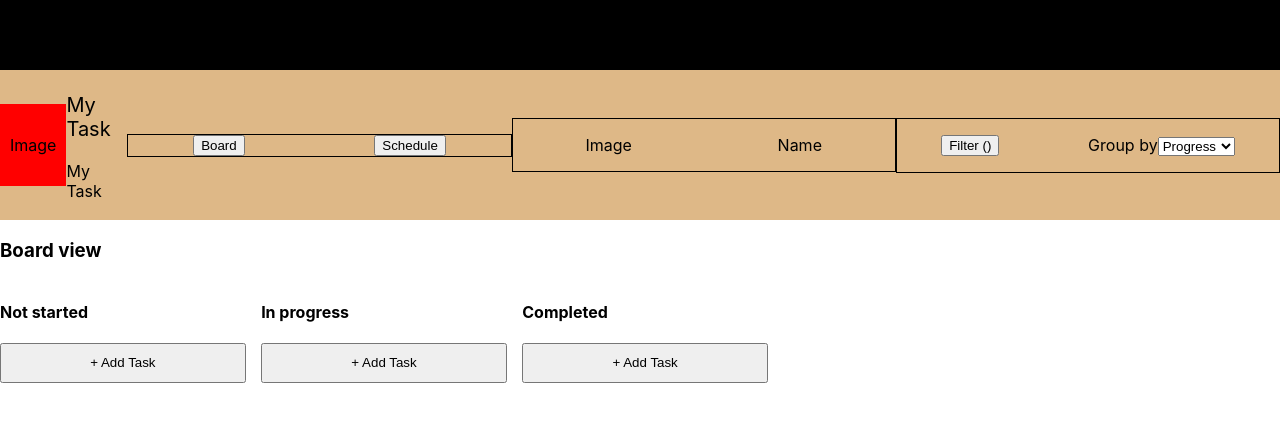
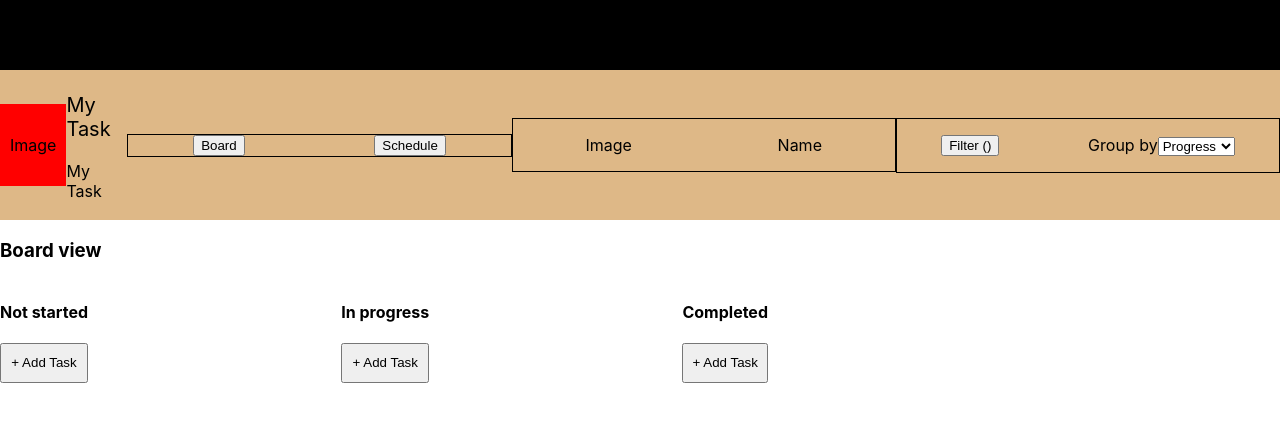
Before and after one commit to rajkumardas2701/planner-app, a React (Create React App) app: page / in a window 1280 px wide. Shown: the top 422 px of the page. Built offline with nearby package versions, Linux system fonts and the light colour scheme.

Commit message:
update view for No due section

```diff
--- a/src/components/BoardView.js
+++ b/src/components/BoardView.js
@@ -17,6 +17,7 @@
   //   setShowForm(!showForm);
   // };
   // setCurrentToDos(allTasks);
+  const classN = 'progress-view-container';
   return (
     <div>
       <h3>Board view</h3>
@@ -31,7 +32,11 @@
           {
             (groupBy === 'Progress')
               ? (
-                <ProgressView setParentTask={setParentTask} currentToDos={allTasks} />
+                <ProgressView
+                  setParentTask={setParentTask}
+                  currentToDos={allTasks}
+                  classN={classN}
+                />
               )
               : (
                 <DueDateView setParentTask={setParentTask} currentToDos={allTasks} />
--- a/src/components/Completed.js
+++ b/src/components/Completed.js
@@ -3,8 +3,13 @@
 import AddTask from './AddTask';
 import Task from './Task';
 
-const Completed = ({ setParentTask, completedTodos }) => {
+const Completed = ({ setParentTask, completedTodos, classN }) => {
   const [showForm, setShowForm] = useState(false);
+  const [showTask, setShowTask] = useState(false);
+  const handleExpansion = (e) => {
+    e.preventDefault();
+    setShowTask(!showTask);
+  };
   const handleClick = (e) => {
     e.preventDefault();
     setShowForm(!showForm);
@@ -12,13 +17,36 @@
   const status = 'Completed';
   return (
     <div>
-      <h4 className="progress-title">Completed</h4>
-      <button type="button" onClick={handleClick} className="progress-btns">+ Add Task</button>
+      <div className="progress-title-section">
+        <h4 className="progress-title">Completed</h4>
+        {
+          (classN === 'progress-view-container')
+            ? ('')
+            : (
+              <button
+                type="button"
+                onClick={handleExpansion}
+              >
+                {'>'}
+              </button>
+            )
+        }
+      </div>
+      {
+        (classN === 'progress-view-container')
+          ? (<button type="button" onClick={handleClick} className="progress-btns">+ Add Task</button>)
+          : ''
+      }
       { showForm
        && <AddTask setParentTask={setParentTask} setShowForm={setShowForm} status={status} /> }
       {
-      (completedTodos && completedTodos.length > 0)
+        (classN === 'progress-view-container')
+          ? (
+            (completedTodos && completedTodos.length > 0)
       && (completedTodos.map((todo) => <Task todo={todo} key={todo.id} />))
+          )
+          : (showTask && (completedTodos && completedTodos.length > 0)
+        && (completedTodos.map((todo) => <Task todo={todo} key={todo.id} />)))
       }
     </div>
   );
@@ -27,6 +55,7 @@
 Completed.propTypes = {
   setParentTask: PropTypes.func.isRequired,
   completedTodos: PropTypes.oneOfType([PropTypes.array, PropTypes.object]),
+  classN: PropTypes.string.isRequired,
 };
 
 Completed.defaultProps = {
--- a/src/components/InProgress.js
+++ b/src/components/InProgress.js
@@ -3,8 +3,13 @@
 import AddTask from './AddTask';
 import Task from './Task';
 
-const InProgress = ({ setParentTask, inProgressTodos }) => {
+const InProgress = ({ setParentTask, inProgressTodos, classN }) => {
   const [showForm, setShowForm] = useState(false);
+  const [showTask, setShowTask] = useState(false);
+  const handleExpansion = (e) => {
+    e.preventDefault();
+    setShowTask(!showTask);
+  };
   const handleClick = (e) => {
     e.preventDefault();
     setShowForm(!showForm);
@@ -12,13 +17,36 @@
   const status = 'In progress';
   return (
     <div>
-      <h4 className="progress-title">In progress</h4>
-      <button type="button" onClick={handleClick} className="progress-btns">+ Add Task</button>
+      <div className="progress-title-section">
+        <h4 className="progress-title">In progress</h4>
+        {
+          (classN === 'progress-view-container')
+            ? ('')
+            : (
+              <button
+                type="button"
+                onClick={handleExpansion}
+              >
+                {'>'}
+              </button>
+            )
+        }
+      </div>
+      {
+        (classN === 'progress-view-container')
+          ? (<button type="button" onClick={handleClick} className="progress-btns">+ Add Task</button>)
+          : ''
+      }
       { showForm
       && <AddTask setParentTask={setParentTask} setShowForm={setShowForm} status={status} /> }
       {
-        (inProgressTodos && inProgressTodos.length > 0)
+        (classN === 'progress-view-container')
+          ? (
+            (inProgressTodos && inProgressTodos.length > 0)
         && (inProgressTodos.map((todo) => <Task todo={todo} key={todo.id} />))
+          )
+          : (showTask && (inProgressTodos && inProgressTodos.length > 0)
+        && (inProgressTodos.map((todo) => <Task todo={todo} key={todo.id} />)))
       }
     </div>
   );
@@ -27,6 +55,7 @@
 InProgress.propTypes = {
   setParentTask: PropTypes.func.isRequired,
   inProgressTodos: PropTypes.oneOfType([PropTypes.array, PropTypes.object]),
+  classN: PropTypes.string.isRequired,
 };
 
 InProgress.defaultProps = {
--- /dev/null
+++ b/src/components/NoDueAndDueDateView.js
@@ -0,0 +1,7 @@
+const NoDueAndDueDateView = () => (
+  <div>
+    NoDueAndDueDateView
+  </div>
+);
+
+export default NoDueAndDueDateView;
--- /dev/null
+++ b/src/components/NoDueProgressView.js
@@ -0,0 +1,12 @@
+import ProgressView from './ProgressView';
+
+const NoDueProgressView = () => {
+  const classN = 'progress-view-noDues';
+  return (
+    <div>
+      <ProgressView classN={classN} />
+    </div>
+  );
+};
+
+export default NoDueProgressView;
--- a/src/components/NotStarted.js
+++ b/src/components/NotStarted.js
@@ -3,8 +3,13 @@
 import AddTask from './AddTask';
 import Task from './Task';
 
-const NotStarted = ({ setParentTask, notStartedTodos }) => {
+const NotStarted = ({ setParentTask, notStartedTodos, classN }) => {
   const [showForm, setShowForm] = useState(false);
+  const [showTask, setShowTask] = useState(false);
+  const handleExpansion = (e) => {
+    e.preventDefault();
+    setShowTask(!showTask);
+  };
   const handleClick = (e) => {
     e.preventDefault();
     setShowForm(!showForm);
@@ -12,25 +17,52 @@
   const status = 'Not started';
   return (
     <div>
-      <h4 className="progress-title">Not started</h4>
-      <button type="button" onClick={handleClick} className="progress-btns">+ Add Task</button>
-      { showForm
-      && <AddTask setParentTask={setParentTask} setShowForm={setShowForm} status={status} /> }
+      <div className="progress-title-section">
+        <h4 className="progress-title">Not started</h4>
+        {
+          (classN === 'progress-view-container')
+            ? ('')
+            : (
+              <button
+                type="button"
+                onClick={handleExpansion}
+              >
+                {'>'}
+              </button>
+            )
+        }
+      </div>
       {
-        (notStartedTodos && notStartedTodos.length > 0)
-        && (notStartedTodos.map((todo) => <Task todo={todo} key={todo.id} />))
+        (classN === 'progress-view-container')
+          ? (<button type="button" onClick={handleClick} className="progress-btns">+ Add Task</button>)
+          : ''
+      }
+      {
+        showForm
+          && <AddTask setParentTask={setParentTask} setShowForm={setShowForm} status={status} />
+      }
+      {
+        (classN === 'progress-view-container')
+          ? (
+            (notStartedTodos && notStartedTodos.length > 0)
+          && (notStartedTodos.map((todo) => <Task todo={todo} key={todo.id} />))
+          )
+          : (showTask && (notStartedTodos && notStartedTodos.length > 0)
+        && (notStartedTodos.map((todo) => <Task todo={todo} key={todo.id} />)))
       }
     </div>
   );
 };
 
 NotStarted.propTypes = {
-  setParentTask: PropTypes.func.isRequired,
+  setParentTask: PropTypes.func,
   notStartedTodos: PropTypes.oneOfType([PropTypes.array, PropTypes.object]),
+  classN: PropTypes.string.isRequired,
 };
 
 NotStarted.defaultProps = {
   notStartedTodos: [],
+  setParentTask: () => {},
 };
 
 export default NotStarted;
--- a/src/components/ProgressView.js
+++ b/src/components/ProgressView.js
@@ -5,7 +5,7 @@
 import InProgress from './InProgress';
 import Completed from './Completed';
 
-const ProgressView = ({ setParentTask, currentToDos }) => {
+const ProgressView = ({ setParentTask, currentToDos, classN }) => {
   const [progressTodos, setProgressTodos] = useState(currentToDos);
   useEffect(() => {
     setProgressTodos(currentToDos);
@@ -20,15 +20,27 @@
     completedTodos = progressTodos[1].Completed;
   }
   return (
-    <div className="progress-view-container">
-      <div className="progress-each">
-        <NotStarted setParentTask={setParentTask} notStartedTodos={notStartedTodos} />
+    <div className={classN}>
+      <div className={`${classN}-each`}>
+        <NotStarted
+          setParentTask={setParentTask}
+          notStartedTodos={notStartedTodos}
+          classN={classN}
+        />
       </div>
-      <div className="progress-each">
-        <InProgress setParentTask={setParentTask} inProgressTodos={inProgressTodos} />
+      <div className={`${classN}-each`}>
+        <InProgress
+          setParentTask={setParentTask}
+          inProgressTodos={inProgressTodos}
+          classN={classN}
+        />
       </div>
-      <div className="progress-each">
-        <Completed setParentTask={setParentTask} completedTodos={completedTodos} />
+      <div className={`${classN}-each`}>
+        <Completed
+          setParentTask={setParentTask}
+          completedTodos={completedTodos}
+          classN={classN}
+        />
       </div>
     </div>
   );
@@ -37,6 +49,7 @@
 ProgressView.propTypes = {
   setParentTask: PropTypes.func.isRequired,
   currentToDos: PropTypes.oneOfType([PropTypes.array, PropTypes.object]),
+  classN: PropTypes.string.isRequired,
 };
 
 ProgressView.defaultProps = {
--- /dev/null
+++ b/src/components/ScheduleNoDues.js
@@ -0,0 +1,38 @@
+import { useState } from 'react';
+import PropTypes from 'prop-types';
+import AddTask from './AddTask';
+import NoDueAndDueDateView from './NoDueAndDueDateView';
+import NoDueProgressView from './NoDueProgressView';
+
+const ScheduleNoDues = ({ allTasks, groupBy, setParentTask }) => {
+  const [showForm, setShowForm] = useState(false);
+  const handleClick = (e) => {
+    e.preventDefault();
+    setShowForm(!showForm);
+  };
+  console.log(allTasks);
+  console.log(groupBy);
+  return (
+    <div>
+      <h4>Unscheduled tasks</h4>
+      <div>
+        <button type="button" onClick={handleClick} className="progress-btns">+ Add Task</button>
+        { showForm
+        && <AddTask setParentTask={setParentTask} setShowForm={setShowForm} /> }
+      </div>
+      {
+        (groupBy === 'Progress')
+          ? (<NoDueProgressView />)
+          : (<NoDueAndDueDateView />)
+      }
+    </div>
+  );
+};
+
+ScheduleNoDues.propTypes = {
+  allTasks: PropTypes.oneOfType([PropTypes.array, PropTypes.object]).isRequired,
+  groupBy: PropTypes.string.isRequired,
+  setParentTask: PropTypes.func.isRequired,
+};
+
+export default ScheduleNoDues;
--- a/src/components/ScheduleView.js
+++ b/src/components/ScheduleView.js
@@ -1,22 +1,28 @@
 import PropTypes from 'prop-types';
 import CalendarApp from './CalendarApp';
+import ScheduleNoDues from './ScheduleNoDues';
 import '../styles/ScheduleView.css';
 
-const ScheduleView = ({ allTasks }) => (
+const ScheduleView = ({ allTasks, groupBy, setParentTask }) => (
   <div className="schedule-view">
     <div className="calendar-section">
       <CalendarApp allTasks={allTasks} />
     </div>
     <div className="no-due-section">
-      Unnscheduled tasks
+      <ScheduleNoDues
+        allTasks={allTasks}
+        groupBy={groupBy}
+        setParentTask={setParentTask}
+      />
     </div>
   </div>
 );
 
 ScheduleView.propTypes = {
   // groupBy: PropTypes.string.isRequired,
-  // setParentTask: PropTypes.func.isRequired,
+  setParentTask: PropTypes.func.isRequired,
   allTasks: PropTypes.oneOfType([PropTypes.array, PropTypes.object]).isRequired,
+  groupBy: PropTypes.string.isRequired,
 };
 
 export default ScheduleView;
```
